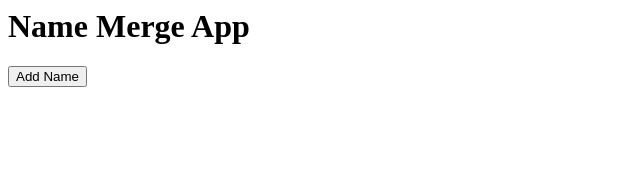
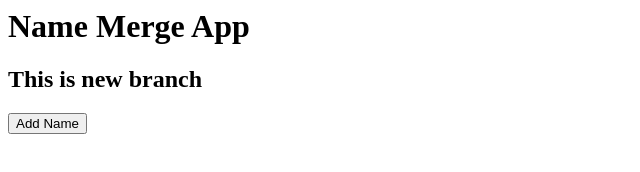
Before and after one commit to kolabank/GithubtestW3School, a plain HTML site: page index.html in a window 1280 px wide. Shown: the whole page, without its empty margins (0-640 px from the left). Drawn offline with Linux system fonts and the light colour scheme.

Commit message:
Added image and new line to newBranch

```diff
--- a/index.html
+++ b/index.html
@@ -11,6 +11,7 @@
 <body>
 
     <h1>Name Merge App</h1>
+    <h2>This is new branch</h2>
     <button class="nameButton">Add Name</button>
 
     <form class="form" action="">
```
Also changed, not shown: Ife2.jpg (added).
